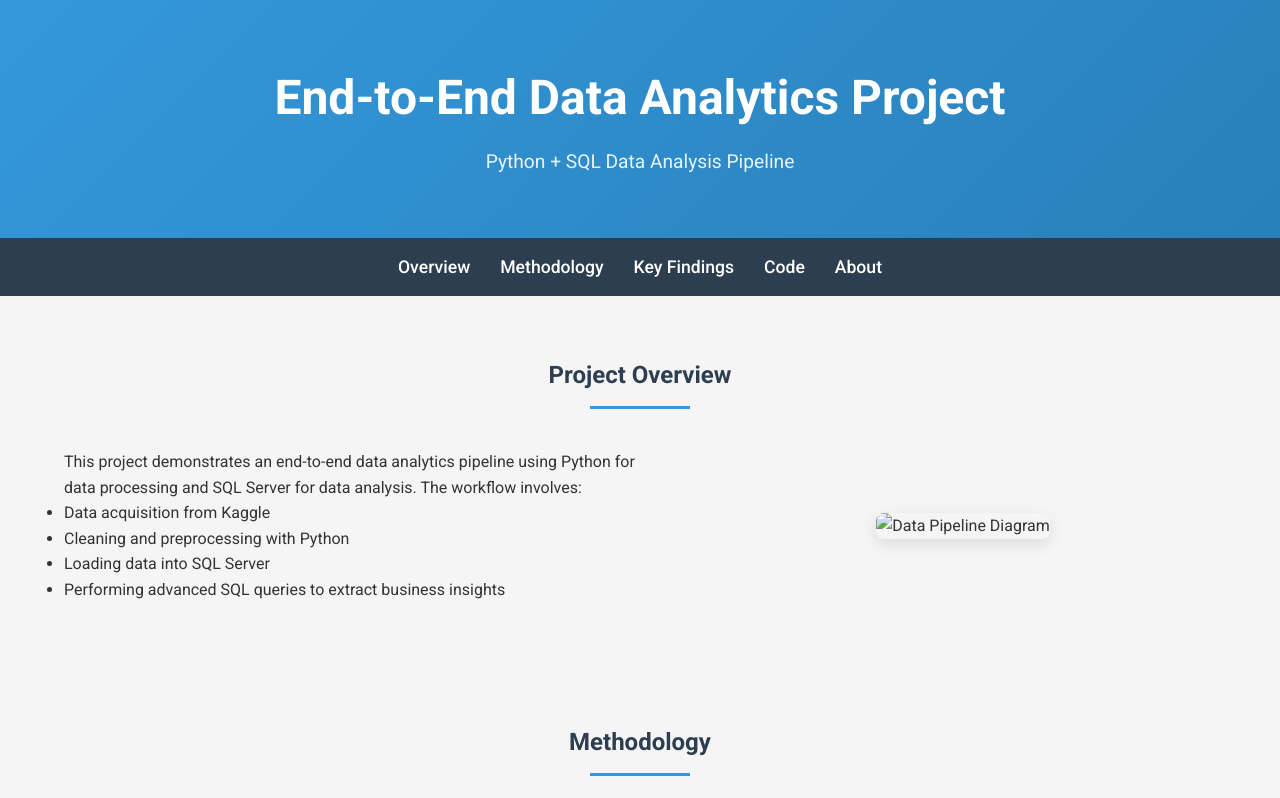
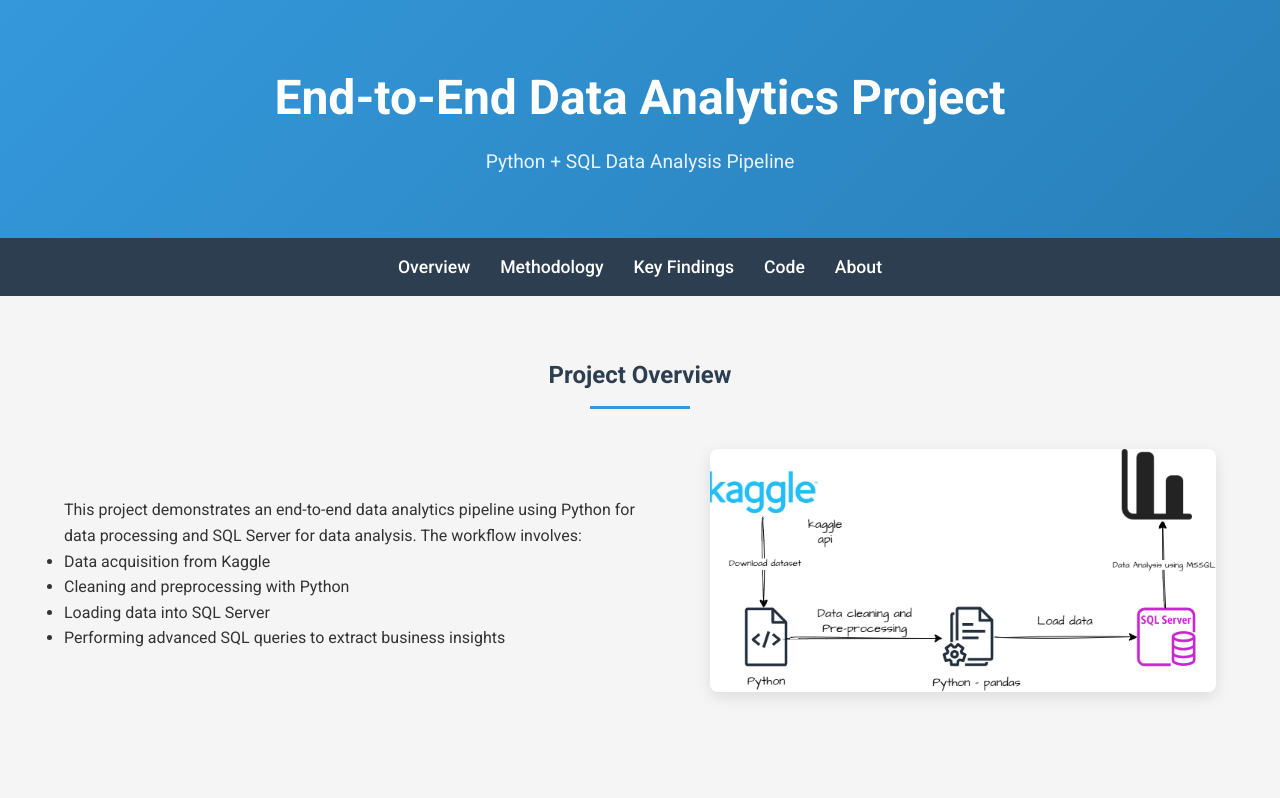
Before and after one commit to SaravanaPrashanth/data-analysis, a plain HTML site: page index.html in a window 1280 px wide. Shown: the top 798 px of the page. Drawn offline with nearby package versions, Linux system fonts and the light colour scheme.

Commit message:
Update index.html
Added pipeline diagram

```diff
--- a/index.html
+++ b/index.html
@@ -40,7 +40,7 @@
                 </ul>
             </div>
             <div class="image-content">
-                <img src="Data Analysis Project.drawio.png" alt="Data Pipeline Diagram" class="diagram">
+                <img src="https://github.com/SaravanaPrashanth/data-analysis/blob/master/docs/Data%20Analysis%20Project.drawio.png" alt="Data Pipeline Diagram" class="diagram">
             </div>
         </div>
     </section>
@@ -334,11 +334,10 @@
             <li>Python (Pandas, NumPy, Jupyter Notebook)</li>
             <li>Microsoft SQL Server</li>
             <li>SQL for data analysis</li>
-            <li>Data visualization libraries</li>
         </ul>
 
         <div class="github-link">
-            <a href="https://github.com/yourusername/data-analytics-project" class="github-button">View on GitHub</a>
+            <a href="https://github.com/SaravanaPrashanth/data-analysis/" class="github-button">View on GitHub</a>
         </div>
     </section>
 
```
